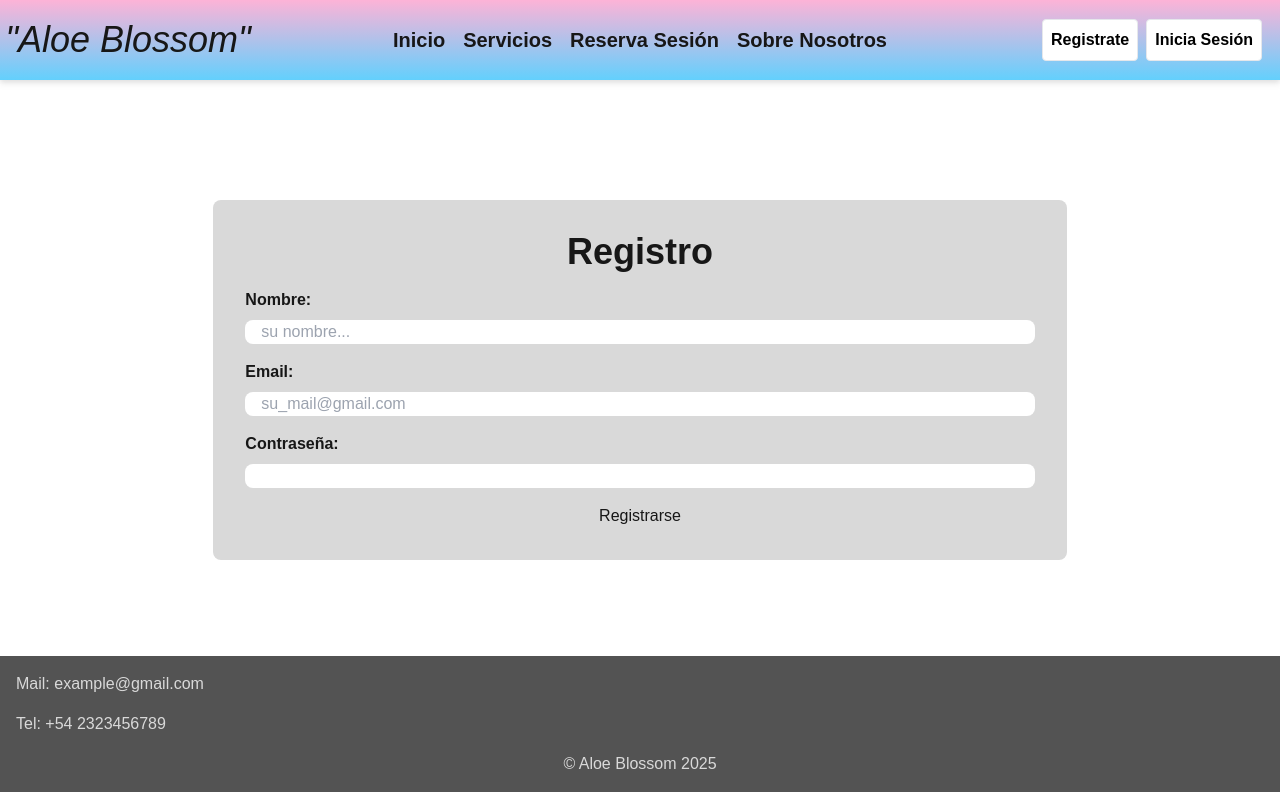
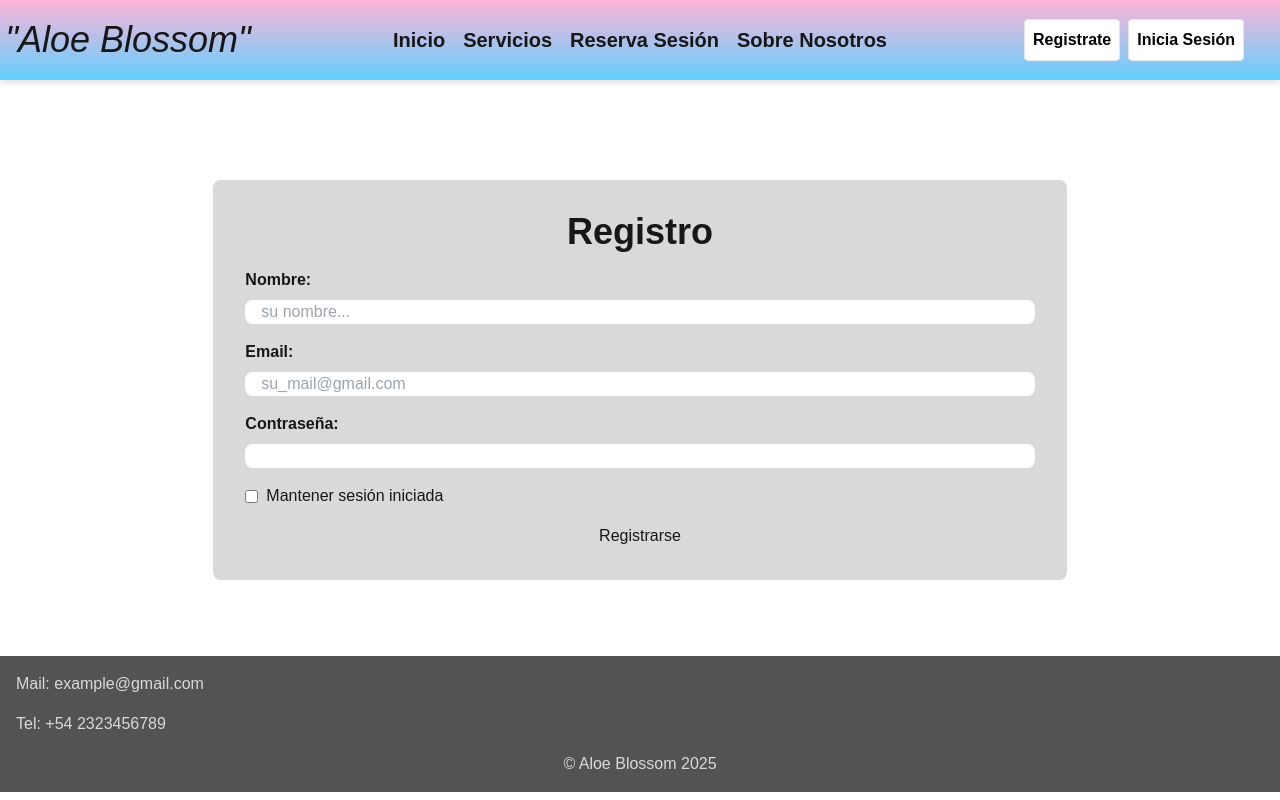
Before and after one commit to SebasUNLu/sample_spa, a Next.js app: page /register in a window 1280 px wide. Built offline with nearby package versions, Linux system fonts and the light colour scheme.

Commit message:
authentication and register base complete

```diff
--- a/app/components/Header.tsx
+++ b/app/components/Header.tsx
@@ -1,5 +1,8 @@
+"use client";
+
 import clsx from "clsx";
 import Link from "next/link";
+import { useAuth } from "../context/AuthContext";
 
 let sectionList = [
   { name: "Inicio", href: "" },
@@ -11,6 +14,8 @@ let sectionList = [
 let title = '"Aloe Blossom"';
 
 export default function Header() {
+  const { user } = useAuth();
+
   return (
     <div className="fixed top-0 flex justify-between h-20 z-50 w-full bg-gradient-to-b from-aloe_pink to-blossom_blue drop-shadow-md ">
       <div className="w-1/5 flex items-center justify-center text-4xl italic">
@@ -19,15 +24,30 @@ export default function Header() {
       <div className="w-2/5 flex items-center justify-around">
         {sectionList.map(({ href, name }) => {
           return (
-            <Link id={href} className="font-bold text-xl hover:text-slate-600 transition-all duration-200" href={`/${href}`}>
+            <Link
+              id={href}
+              className="font-bold text-xl hover:text-slate-600 transition-all duration-200"
+              href={`/${href}`}
+            >
               {name}
             </Link>
           );
         })}
       </div>
-      <div className="flex items-center justify-center w-1/5 gap-2">
-        <HeaderButton href="register" text="Registrate" />
-        <HeaderButton href="login" text="Inicia Sesión" altColor />
+      <div className="w-1/5 flex items-center justify-center">
+        {user ? (
+          <Link
+            href=""
+            className="font-bold text-xl hover:text-slate-600 transition-all duration-200"
+          >
+            {user.name}
+          </Link>
+        ) : (
+          <div className=" w-full flex gap-2">
+            <HeaderButton href="register" text="Registrate" />
+            <HeaderButton href="login" text="Inicia Sesión" altColor />
+          </div>
+        )}
       </div>
     </div>
   );
--- a/app/components/login/RegisterForm.tsx
+++ b/app/components/login/RegisterForm.tsx
@@ -1,5 +1,6 @@
 "use client";
 
+import { useAuth } from "@/app/context/AuthContext";
 import UserDTO from "@/app/DTOs/user.dto";
 import { firstUppercase } from "@/lib/customs";
 import { useRouter } from "next/navigation";
@@ -27,6 +28,9 @@ export default function RegisterForm() {
   const [loading, setLoading] = useState(false);
   const router = useRouter();
 
+  const [remember, setRemember] = useState(false);
+  const { login } = useAuth();
+
   // define el hook
   const {
     register,
@@ -47,8 +51,9 @@ export default function RegisterForm() {
       if (!response.ok) throw new Error("Error en la solicitud");
 
       const result: ExpectedResponse = await response.json();
-      // TODO load user into the glboal context
-      localStorage.setItem("aloe_token", result.token);
+
+      // setea el usaurio en el context
+      login(result.user, result.token, remember);
 
       router.push("/"); // ✅ Redirección corregida
     } catch (error) {
@@ -92,6 +97,16 @@ export default function RegisterForm() {
           errors={errors}
           type="password"
         />
+
+        <div className="flex gap-2 items-center">
+          <input
+            type="checkbox"
+            id="remember"
+            checked={remember}
+            onChange={(e) => setRemember(e.target.checked)}
+          />
+          <label htmlFor="remember">Mantener sesión iniciada</label>
+        </div>
 
         <input
           type="submit"
--- /dev/null
+++ b/app/context/AuthContext.tsx
@@ -0,0 +1,57 @@
+"use client";
+
+import { createContext, useContext, useEffect, useState } from "react";
+import type { ReactNode } from "react";
+import UserDTO from "@/app/DTOs/user.dto";
+
+type AuthContextType = {
+  user: UserDTO | null;
+  token: string | null;
+  login: (user: UserDTO, token: string, remember: boolean) => void;
+  logout: () => void;
+};
+
+const AuthContext = createContext<AuthContextType | undefined>(undefined);
+
+export function AuthProvider({ children }: { children: ReactNode }) {
+  const [user, setUser] = useState<UserDTO | null>(null);
+  const [token, setToken] = useState<string | null>(null);
+
+  useEffect(() => {
+    const savedToken = localStorage.getItem("aloe_token");
+    const savedUser = localStorage.getItem("aloe_user");
+
+    if (savedToken && savedUser) {
+      setToken(savedToken);
+      setUser(JSON.parse(savedUser));
+    }
+  }, []);
+
+  const login = (user: UserDTO, token: string, remember: boolean) => {
+    setUser(user);
+    setToken(token);
+    if (remember) {
+      localStorage.setItem("aloe_token", token);
+      localStorage.setItem("aloe_user", JSON.stringify(user));
+    }
+  };
+
+  const logout = () => {
+    setUser(null);
+    setToken(null);
+    localStorage.removeItem("aloe_token");
+    localStorage.removeItem("aloe_user");
+  };
+
+  return (
+    <AuthContext.Provider value={{ user, token, login, logout }}>
+      {children}
+    </AuthContext.Provider>
+  );
+}
+
+export function useAuth() {
+  const context = useContext(AuthContext);
+  if (!context) throw new Error("useAuth debe usarse dentro de <AuthProvider>");
+  return context;
+}
--- a/app/layout.tsx
+++ b/app/layout.tsx
@@ -4,6 +4,7 @@ import "./globals.css";
 import Header from "./components/Header";
 import Hero from "./components/Hero";
 import Footer from "./components/general/Footer";
+import { AuthProvider } from "./context/AuthContext";
 
 const geistSans = localFont({
   src: "./fonts/GeistVF.woff",
@@ -31,9 +32,11 @@ export default function RootLayout({
       <body
         className={`${geistSans.variable} ${geistMono.variable} flex flex-col antialiased pt-20`}
       >
-        <Header />
-        {children}
-        <Footer />
+        <AuthProvider>
+          <Header />
+          {children}
+          <Footer />
+        </AuthProvider>
       </body>
     </html>
   );
```
